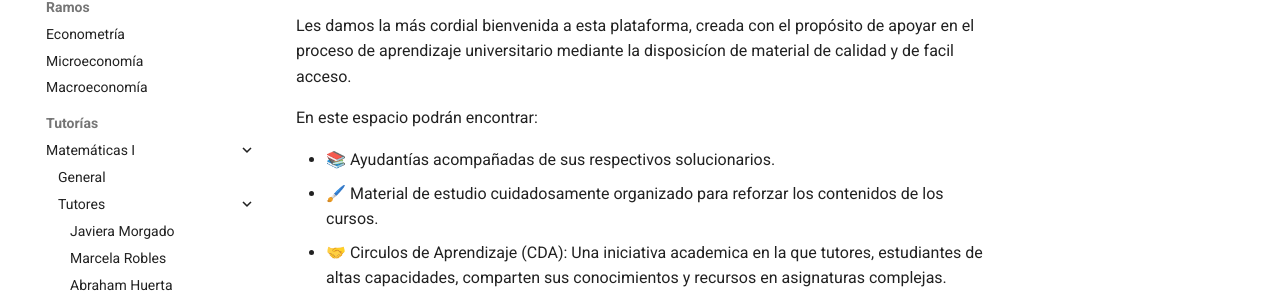
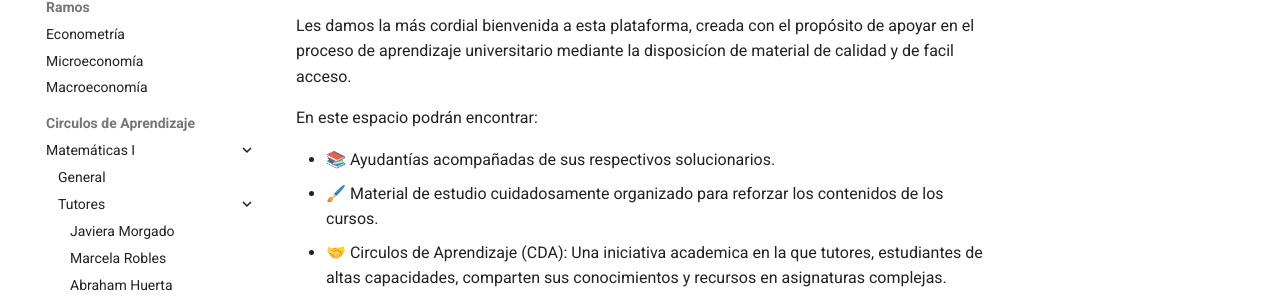
Before and after one commit to cda-fae/cda-fae, an MkDocs documentation site: the page built from docs/index.md, in a window 1280 px wide. Shown: the part 167-471 px from the top of the page. Built offline with MkDocs 1.6.1 and Material for MkDocs 9.7.7, drawn with Linux system fonts in a browser that asks for light colours.

Commit message:
Cambio de titulo en tutorias

```diff
--- a/mkdocs.yml
+++ b/mkdocs.yml
@@ -30,7 +30,7 @@ nav:
     - Econometría: ramos/econometria.md
     - Microeconomía: ramos/microeconomia.md
     - Macroeconomía: ramos/macroeconomia.md
-  - Tutorías:
+  - Circulos de Aprendizaje:
       - Matemáticas I:
           - General: tutorias/matematicas-1/index.md
           - Tutores:
```
